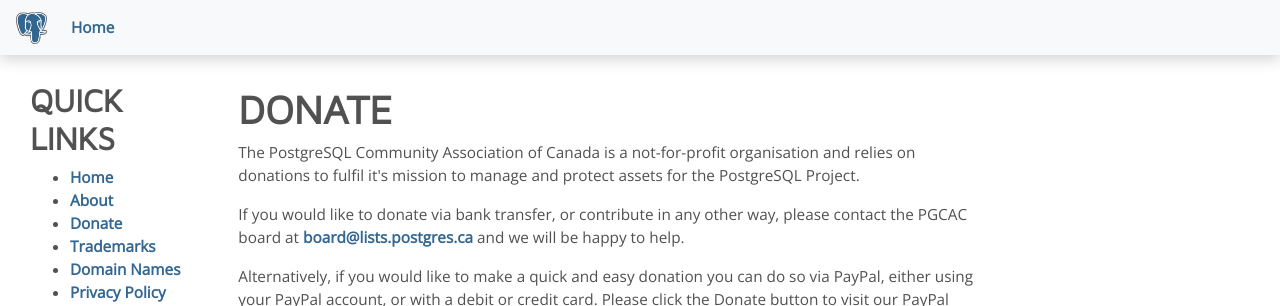
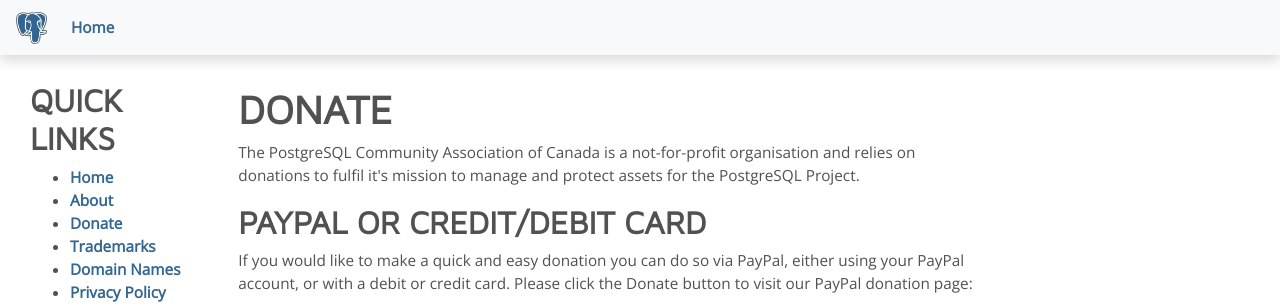
Before and after one commit to missusmy/pgcac-website, a Python web app: template templates/pages/donate.html in a window 1280 px wide. Shown: the top 306 px of the page. Run offline with Jinja, Linux system fonts and the light colour scheme; the template is opened without the code that fills it, so the values that code supplies are empty; some libraries are stand-ins or nearby versions.

Commit message:
Improve page layout

```diff
--- a/templates/pages/donate.html
+++ b/templates/pages/donate.html
@@ -9,15 +9,9 @@
   for the PostgreSQL Project.
 </p>
 
+<h2>PayPal or Credit/Debit Card</h2>
 <p>
-  If you would like to donate via bank transfer, or contribute in any other
-  way, please contact the PGCAC board at
-  <a href="mailto:board@lists.postgres.ca">board@lists.postgres.ca</a> and we
-  will be happy to help.
-</p>
-
-<p>
-  Alternatively, if you would like to make a quick and easy donation you can
+  If you would like to make a quick and easy donation you can
   do so via PayPal, either using your PayPal account, or with a debit or credit
   card. Please click the Donate button to visit our PayPal donation page:
   <form action="https://www.paypal.com/donate" method="post" target="_top">
@@ -27,6 +21,15 @@
   </form>
 </p>
 
+<h2>Bank Transfer</h2>
+<p>
+  If you would like to donate via bank transfer, or in any other
+  way, please contact the PGCAC board at
+  <a href="mailto:board@lists.postgres.ca">board@lists.postgres.ca</a> and we
+  will be happy to help.
+</p>
+
+<h2>Thank You</h2>
 <p>
   Thank you for supporting the PostgreSQL Project!
 </p>
```
